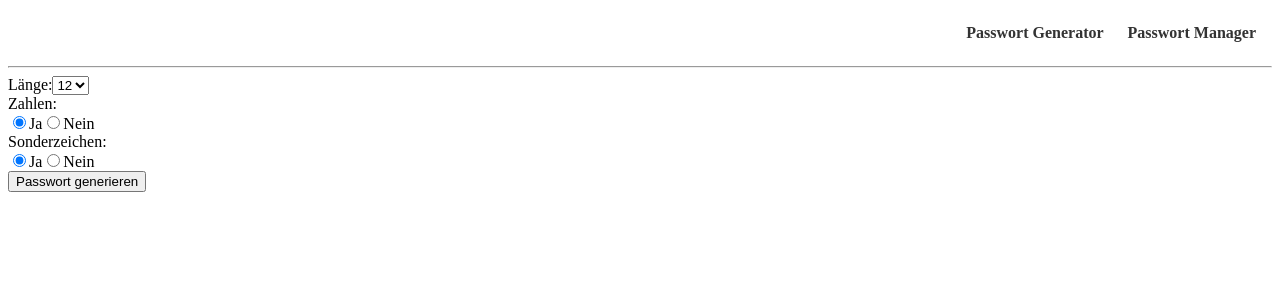
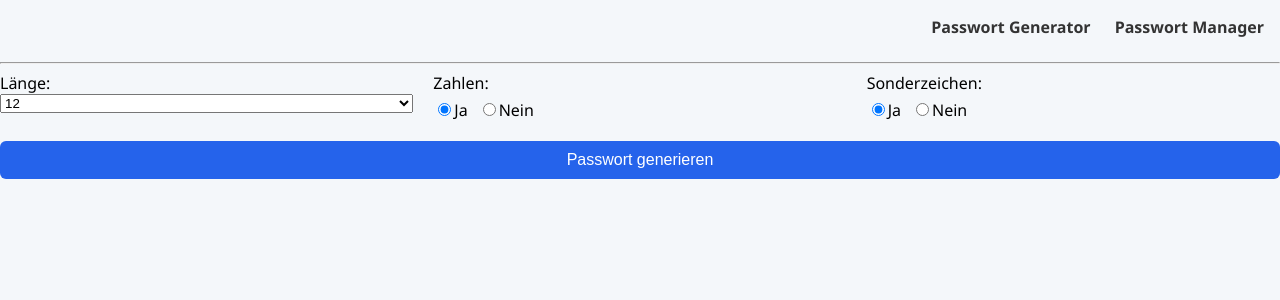
Before and after one commit to itmeJanHelbling/M426_Password_Manager, a React (Vite) app in the folder Frontend/m426_passwort_manager/: page / in a window 1280 px wide. Shown: the top 300 px of the page. Built offline with nearby package versions, Linux system fonts and the light colour scheme.

Commit message:
Ein priese css

```diff
--- a/Frontend/m426_passwort_manager/src/pages/Passwort_Generator/Passwort_Generator.css
+++ /dev/null
@@ -1,48 +0,0 @@
-.password-generator {
-  text-align: center;
-  margin-top: 2rem;
-}
-
-.generate-button {
-  padding: 10px 20px;
-  font-size: 16px;
-  cursor: pointer;
-  background-color: #4caf50;
-  color: white;
-  border: none;
-  border-radius: 5px;
-  transition: background-color 0.3s;
-}
-
-.generate-button:hover {
-  background-color: #45a049;
-}
-
-.password-display {
-  margin-top: 1rem;
-}
-
-.password-input {
-  width: 300px;
-  padding: 10px;
-  font-size: 18px;
-  text-align: center;
-  border: 1px solid #ccc;
-  border-radius: 5px;
-  margin-right: 10px;
-}
-
-.copy-button {
-  padding: 10px 20px;
-  font-size: 16px;
-  cursor: pointer;
-  background-color: #007bff;
-  color: white;
-  border: none;
-  border-radius: 5px;
-  transition: background-color 0.3s;
-}
-
-.copy-button:hover {
-  background-color: #0056b3;
-}
--- a/Frontend/m426_passwort_manager/src/pages/Passwort_Generator/Passwort_Generator.jsx
+++ b/Frontend/m426_passwort_manager/src/pages/Passwort_Generator/Passwort_Generator.jsx
@@ -1,5 +1,7 @@
 import { useState } from "react";
 import axios from "axios";
+import "../style/PasswordApp.css";
+
 
 export default function Passwort_Generator() {
   // Globale Variablen
--- a/Frontend/m426_passwort_manager/src/pages/Passwort_Manager/Passwort_Manager.jsx
+++ b/Frontend/m426_passwort_manager/src/pages/Passwort_Manager/Passwort_Manager.jsx
@@ -2,6 +2,9 @@ import { useState, useEffect } from "react";
 import axios from "axios";
 import ManualSave from "../../components/ManualSave";
 import EditEntry from "../../components/EditEntry";
+import "../style/PasswordApp.css";
+
+
 
 export default function Passwort_Manager() {
   const [passwords, setPasswords] = useState([]);
@@ -57,7 +60,7 @@ export default function Passwort_Manager() {
   };
 
   return (
-    <div>
+    <div className="password-manager">
       <h1>Passwort Manager</h1>
       <table>
         <thead>
--- /dev/null
+++ b/Frontend/m426_passwort_manager/src/pages/style/PasswordApp.css
@@ -0,0 +1,173 @@
+/* Basis-Layout für beide Seiten */
+body {
+  font-family: "Segoe UI", Tahoma, Geneva, Verdana, sans-serif;
+  background-color: #f4f7fa;
+  margin: 0;
+  padding: 0;
+}
+
+.page-wrapper {
+  max-width: 900px;
+  margin: 40px auto;
+  padding: 30px;
+  background-color: #fff;
+  border-radius: 12px;
+  box-shadow: 0 4px 16px rgba(0, 0, 0, 0.1);
+}
+
+/* Überschriften */
+h1, h3 {
+  text-align: center;
+  color: #333;
+}
+
+/* Passwort Generator */
+.password-generator {
+  display: flex;
+  flex-direction: column;
+  gap: 20px;
+}
+
+.options {
+  display: flex;
+  justify-content: space-between;
+  flex-wrap: wrap;
+  gap: 20px;
+}
+
+.option-group {
+  display: flex;
+  flex-direction: column;
+  flex: 1;
+  min-width: 200px;
+}
+
+.radio-group {
+  display: flex;
+  gap: 10px;
+  margin-top: 5px;
+}
+
+.generate-button,
+.save-button,
+.copy-button,
+button {
+  padding: 10px 16px;
+  font-size: 1rem;
+  background-color: #2563eb;
+  color: #fff;
+  border: none;
+  border-radius: 6px;
+  cursor: pointer;
+  transition: background-color 0.3s ease;
+}
+
+.generate-button:hover,
+.save-button:hover,
+.copy-button:hover,
+button:hover {
+  background-color: #1d4ed8;
+}
+
+.password-display {
+  display: flex;
+  align-items: center;
+  gap: 10px;
+  justify-content: center;
+}
+
+.password-input {
+  padding: 10px;
+  width: 300px;
+  font-size: 1rem;
+  border-radius: 6px;
+  border: 1px solid #ccc;
+}
+
+.input {
+  padding: 10px;
+  font-size: 1rem;
+  border-radius: 6px;
+  border: 1px solid #ccc;
+  margin-bottom: 10px;
+  width: 100%;
+}
+
+.save-message {
+  color: #2563eb;
+  font-weight: bold;
+  margin-top: 10px;
+  text-align: center;
+}
+
+/* Passwort Manager */
+.password-manager {
+  margin-top: 20px;
+}
+
+.table-container {
+  overflow-x: auto;
+  margin-top: 20px;
+}
+
+.password-table {
+  width: 100%;
+  border-collapse: collapse;
+  text-align: left;
+}
+
+.password-table th,
+.password-table td {
+  padding: 12px 16px;
+  border-bottom: 1px solid #e2e8f0;
+}
+
+.password-table th {
+  background-color: #f1f5f9;
+  color: #1e293b;
+}
+
+.password-table td {
+  color: #334155;
+}
+
+.password-table button {
+  margin-right: 8px;
+}
+
+.edit-button {
+  background-color: #10b981;
+}
+
+.edit-button:hover {
+  background-color: #059669;
+}
+
+.delete-button {
+  background-color: #ef4444;
+}
+
+.delete-button:hover {
+  background-color: #dc2626;
+}
+
+/* Modal/Edit Entry (optional, falls du ein Modal nutzt) */
+.modal {
+  position: fixed;
+  top: 0;
+  left: 0;
+  width: 100%;
+  height: 100%;
+  background-color: rgba(0, 0, 0, 0.5);
+  display: flex;
+  justify-content: center;
+  align-items: center;
+}
+
+.modal-content {
+  background-color: #ffffff;
+  padding: 20px;
+  border-radius: 8px;
+  width: 90%;
+  max-width: 500px;
+}
```
